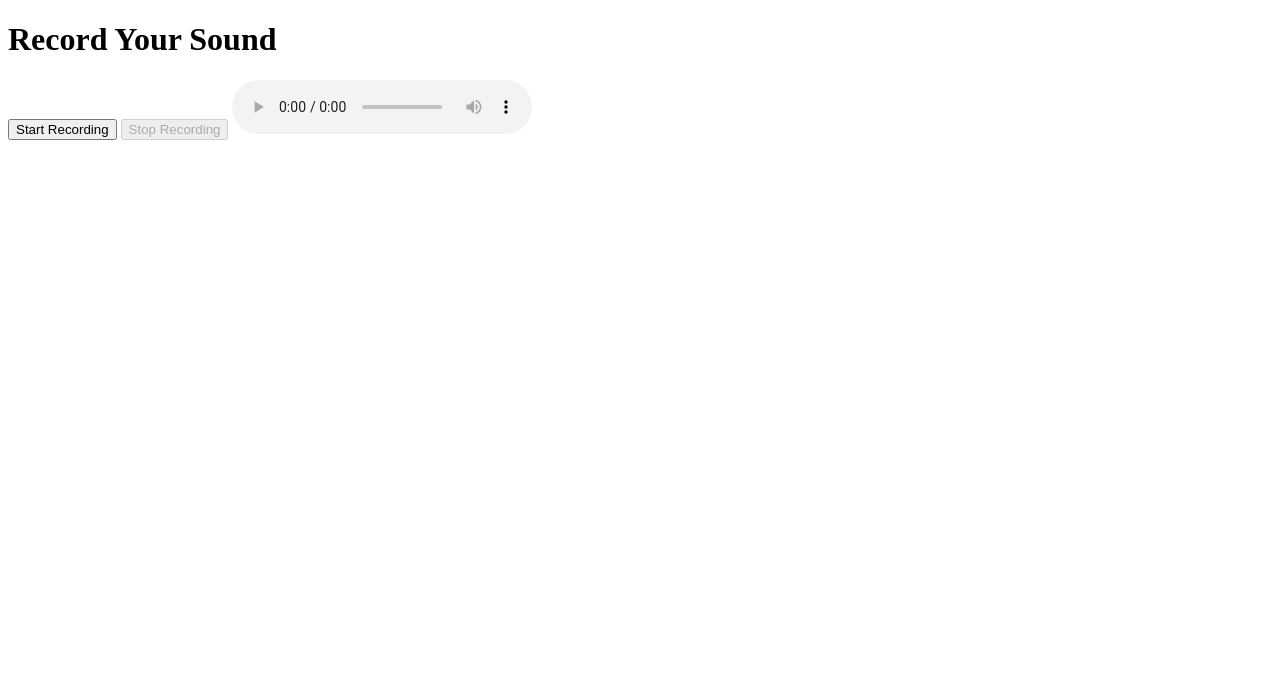
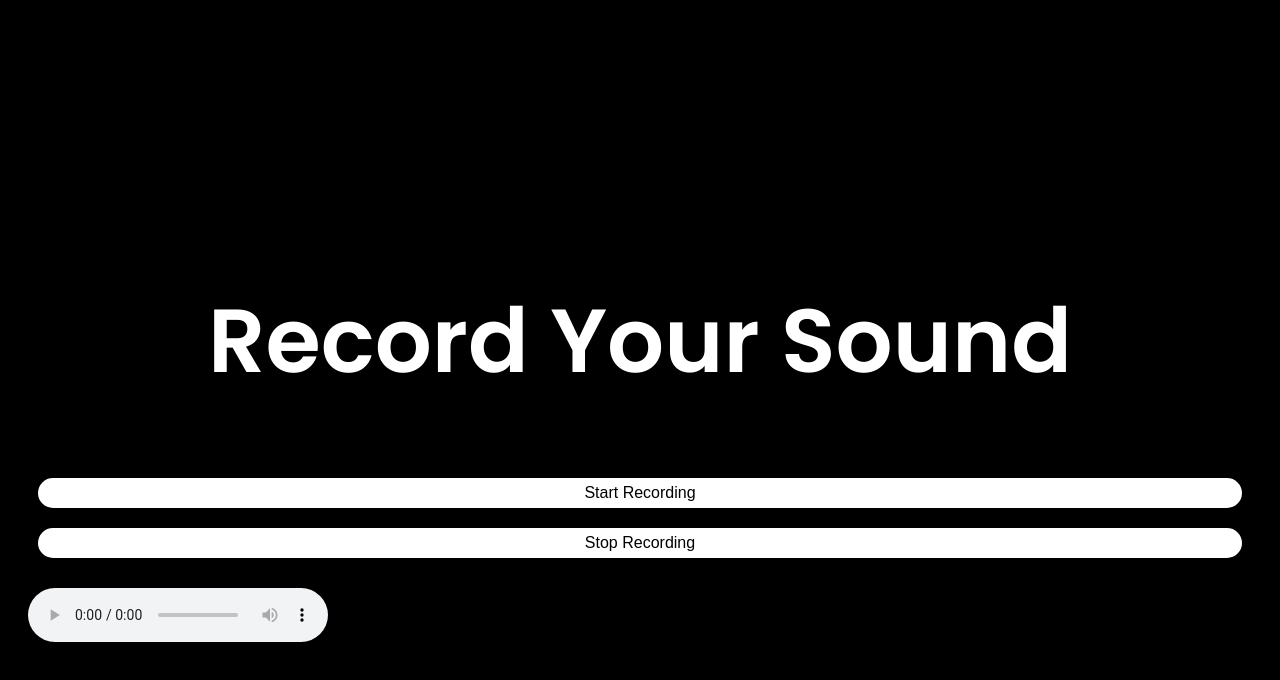
Before and after one commit to MariaMiguel0510/OndeSomMora, a plain HTML site: page record.html in a window 1280 px wide. Drawn offline with Linux system fonts and the light colour scheme.

Commit message:
alteracoes

```diff
--- /dev/null
+++ b/CSS/geral.css
@@ -0,0 +1,33 @@
+@import url('https://fonts.googleapis.com/css2?family=Poppins:ital,wght@0,200;0,400;0,600;1,400&display=swap');
+
+body {
+    font-family: 'Poppins', sans-serif;
+    font-weight: 400;
+    font-style: normal;
+    color: white;
+    background-color: black;
+    text-align: center;
+    display: flex;
+    height: 100vh;
+    justify-content: center;
+    flex-direction: column;
+}
+
+h1 {
+    font-size: 7vw;
+}
+
+a, button, input {
+    background-color: white;
+    color: black;
+    padding: 0.5%;
+    padding-left: 2%;
+    padding-right: 2%;
+    border-radius: 50px;
+    text-decoration: none;
+    border: none;
+}
+
+a:hover, button:hover {
+    cursor: pointer;
+}
--- a/index.html
+++ b/record.html
@@ -4,7 +4,8 @@
 <head>
     <meta charset="UTF-8" />
     <meta name="viewport" content="width=device-width, initial-scale=1.0" />
-    <link real="stylesheet" type="text/css" href="style.css">
+    <link rel="stylesheet" type="text/css" href="CSS/record.css">
+    <link rel="stylesheet" type="text/css" href="CSS/geral.css">
     <title>Onde o Som Mora</title>
 
 </head>
@@ -16,7 +17,7 @@
     <button id="stopBtn" disabled>Stop Recording</button>
     <audio id="audioPlayer" controls></audio>
 
-    <script src="micro.js"></script>
+    <script src="record.js"></script>
 </body>
 
 </html>
```
Also changed, not shown: homepage.html (added, +23 -0 lines), selection.html (added, +19 -0 lines), write.html (added, +24 -0 lines), CSS/record.css (renamed from style.css), record.js (renamed from micro.js).
